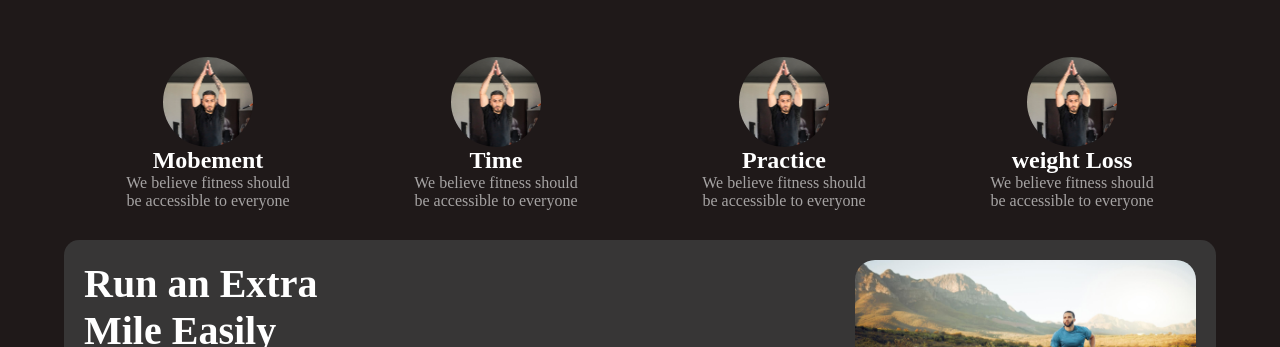
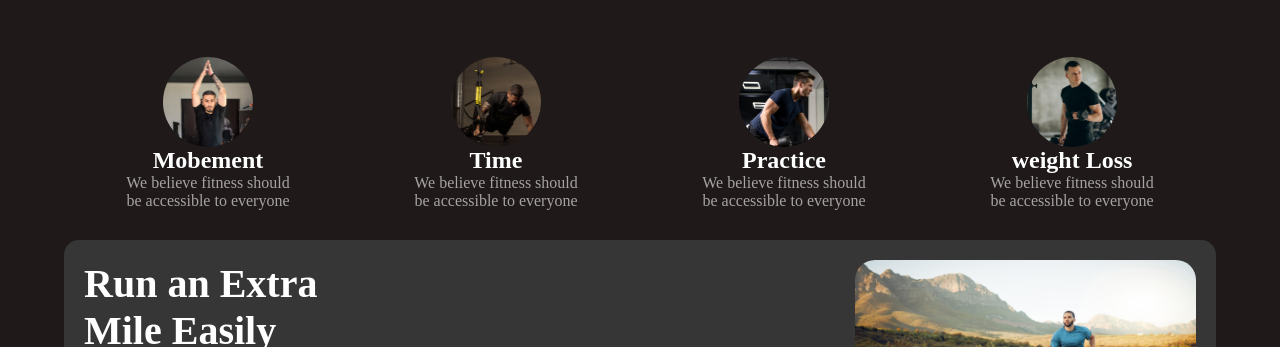
Before and after one commit to akjewel47/fitness-training-center, a plain HTML site: page index.html in a window 1280 px wide. Shown: the part 755-1102 px from the top of the page. Drawn offline with Linux system fonts and the light colour scheme; a web font is replaced by a local one.

```diff
--- a/index.html
+++ b/index.html
@@ -70,17 +70,17 @@
                 <p>We believe fitness should <br> be accessible to everyone</p>
             </div>
             <div class="img-card-1">
-                <img class="card-img-1" src="images/image 2.png" alt="">
+                <img class="card-img-1" src="images/image 3.png" alt="">
                 <h1>Time</h1>
                 <p>We believe fitness should <br> be accessible to everyone</p>
             </div>
             <div class="img-card-1">
-                <img class="card-img-1" src="images/image 2.png" alt="">
+                <img class="card-img-1" src="images/image 4.png" alt="">
                 <h1>Practice</h1>
                 <p>We believe fitness should <br> be accessible to everyone</p>
             </div>
             <div class="img-card-1">
-                <img class="card-img-1" src="images/image 2.png" alt="">
+                <img class="card-img-1" src="images/image 5.png" alt="">
                 <h1>weight Loss</h1>
                 <p>We believe fitness should <br>be accessible to everyone</p>
             </div>
```
